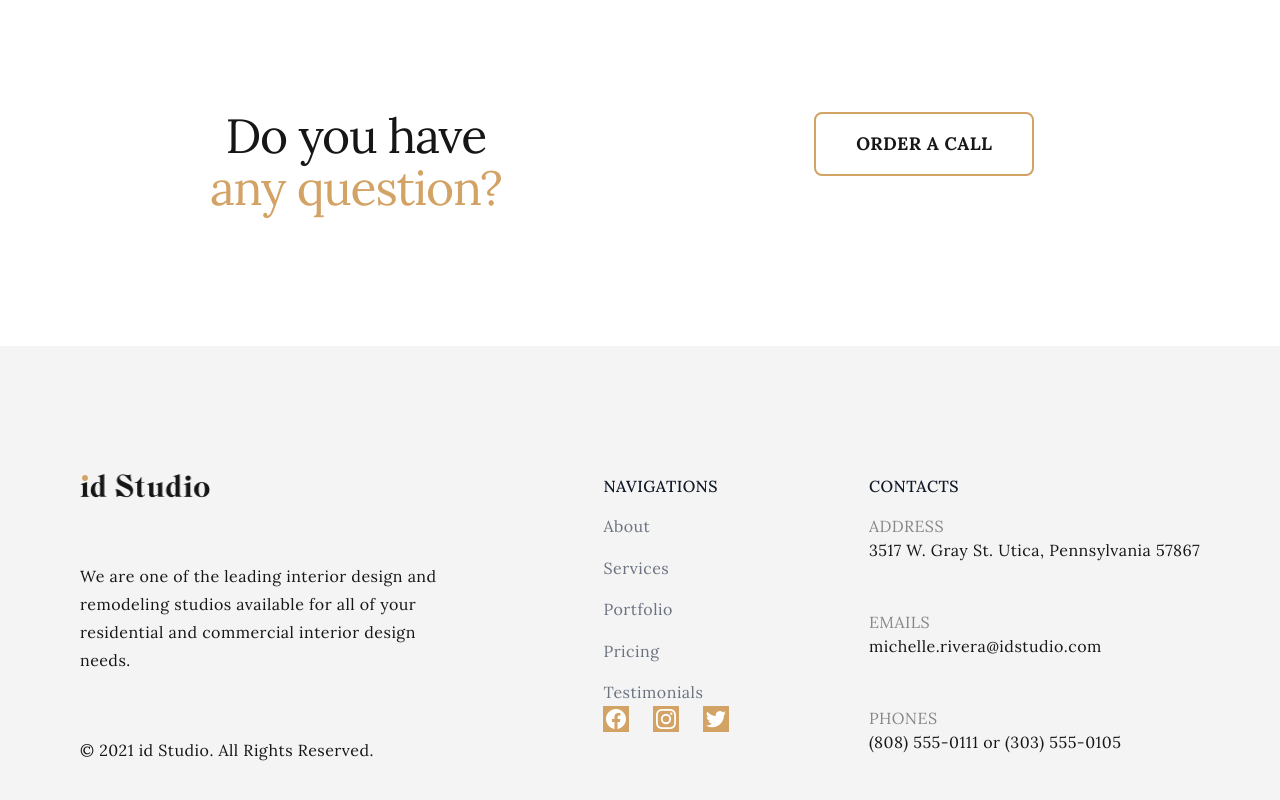
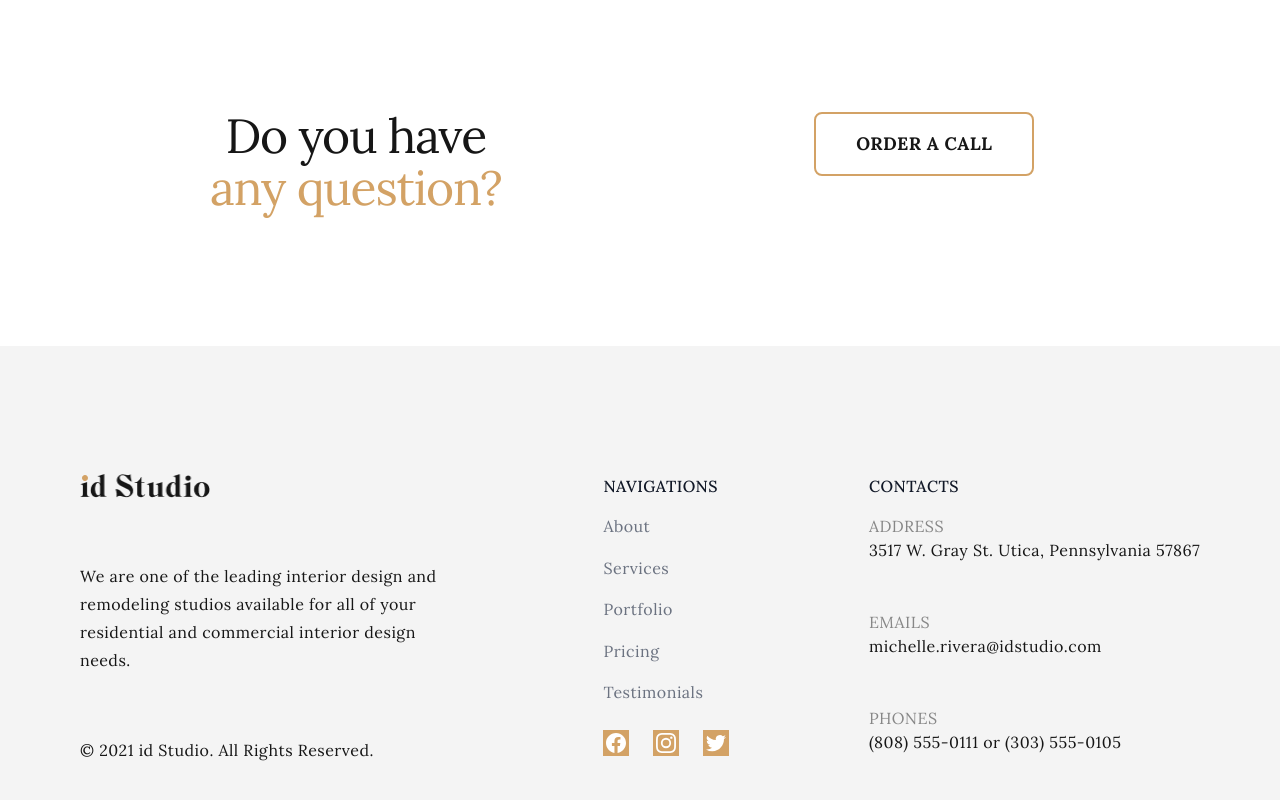
Before and after one commit to taniyaraina/my-app, a Next.js app: page / in a window 1280 px wide. Shown: the part 5051-5851 px from the top of the page. Built offline with nearby package versions, Linux system fonts and the light colour scheme.

Commit message:
fixed footer

```diff
--- a/src/components/global/Footer.js
+++ b/src/components/global/Footer.js
@@ -103,8 +103,7 @@ const Footer = () => (
                 </a>
               </li>
             ))}
-          </ul>
-          <div className="flex space-x-6">
+            <div className="flex space-x-6 pt-2">
               {navigation.social.map((item) => (
                 <a
                   key={item.name}
@@ -116,6 +115,7 @@ const Footer = () => (
                 </a>
               ))}
             </div>
+          </ul>
         </div>
         <div className="">
           <h3 className="text-base font-medium text-gray-900 uppercase">
@@ -132,38 +132,6 @@ const Footer = () => (
             ))}
           </ul>
         </div>
-        {/* <div className="mt-12 grid grid-cols-2 gap-8 xl:col-span-2 xl:mt-0">
-          <div>
-            <h3 className="text-base font-medium text-gray-900">Solutions</h3>
-            <ul role="list" className="mt-4 space-y-4">
-              {navigation.solutions.map((item) => (
-                <li key={item.name}>
-                  <a
-                    href={item.href}
-                    className="text-base text-gray-500 hover:text-gray-900"
-                  >
-                    {item.name}
-                  </a>
-                </li>
-              ))}
-            </ul>
-          </div>
-          <div>
-            <h3 className="text-base font-medium text-gray-900">Company</h3>
-            <ul role="list" className="mt-4 space-y-4">
-              {navigation.company.map((item) => (
-                <li key={item.name}>
-                  <a
-                    href={item.href}
-                    className="text-base text-gray-500 hover:text-gray-900"
-                  >
-                    {item.name}
-                  </a>
-                </li>
-              ))}
-            </ul>
-          </div>
-        </div> */}
       </div>
     </Container>
   </footer>
```
Lines whose indentation alone changed are shown as unchanged.
